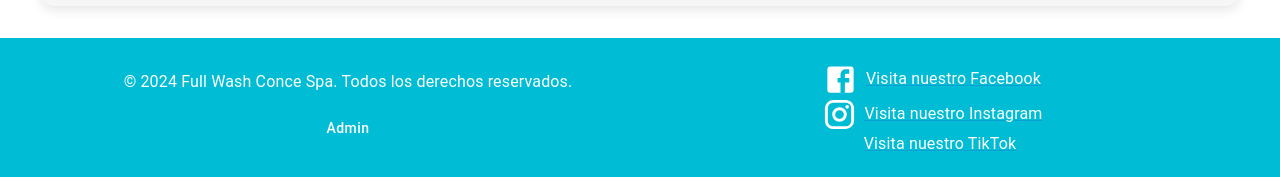
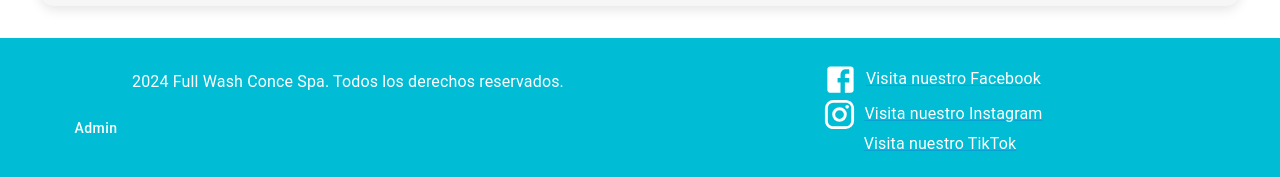
Before and after one commit to refh96/Frontend, a Next.js app in the folder frontend/: page / in a window 1280 px wide. Shown: the part 3958-4135 px from the top of the page. Built offline with nearby package versions, Linux system fonts and the light colour scheme; no server answers.

Commit message:
ajuste de redireccion

```diff
--- a/frontend/app/components/Footer.jsx
+++ b/frontend/app/components/Footer.jsx
@@ -2,8 +2,24 @@ import React from 'react';
 import { Container, Typography, Box, Link, Grid, Button } from '@mui/material';
 import FacebookIcon from '@mui/icons-material/Facebook';
 import InstagramIcon from '@mui/icons-material/Instagram';
+import { useRouter } from 'next/navigation';
+import { parseCookies } from 'nookies';
 
 const Footer = () => {
+  const router = useRouter();
+
+  const handleAdminClick = (e) => {
+    e.preventDefault();
+    const cookies = parseCookies();
+    const token = cookies.token;
+
+    if (!token) {
+      router.push('/loginAdmin');
+    } else {
+      router.push('/dashboardAdmin');
+    }
+  };
+
   return (
     <footer>
       <Box
@@ -20,11 +36,10 @@ const Footer = () => {
           <Grid container spacing={2} justifyContent="center" alignItems="center">
             <Grid item xs={12} sm={6}>
               <Typography variant="body1">
-                © 2024 Full Wash Conce Spa. Todos los derechos reservados.
+                2024 Full Wash Conce Spa. Todos los derechos reservados.
               </Typography>
               <Button
-                component="a"
-                href="/dashboardAdmin"
+                onClick={handleAdminClick}
                 variant="text"
                 sx={{
                   color: 'white',
--- a/frontend/app/components/Header.jsx
+++ b/frontend/app/components/Header.jsx
@@ -4,6 +4,7 @@ import MenuIcon from '@mui/icons-material/Menu';
 import { useRouter } from 'next/navigation';
 import useMediaQuery from '@mui/material/useMediaQuery';
 import { useTheme } from '@mui/material/styles';
+import { parseCookies } from 'nookies';
 
 // Horarios de atención
 const hours = {
@@ -42,6 +43,22 @@ const Header = () => {
     setHoursAnchorEl(null);
   };
 
+  const handleMenuItemClick = (link) => {
+    if (link === '/dashboardCliente') {
+      const cookies = parseCookies();
+      const token = cookies.token;
+
+      if (!token) {
+        router.push('/loginCliente');
+      } else {
+        router.push(link);
+      }
+    } else {
+      router.push(link);
+    }
+    handleMenuClose();
+  };
+
   const menuItems = [
     { label: 'Inicio', link: '/' },
     { label: 'Servicios', link: '/servicios' },
@@ -49,11 +66,6 @@ const Header = () => {
     { label: 'Mi Cuenta', link: '/dashboardCliente' },
     { label: 'Registro', link: '/register' },
   ];
-
-  const handleNavigation = (link) => {
-    router.push(link);
-    handleMenuClose();
-  };
 
   return (
     <div>
@@ -117,7 +129,7 @@ const Header = () => {
                 onClose={handleMenuClose}
               >
                 {menuItems.map((item, index) => (
-                  <MenuItem key={index} onClick={() => handleNavigation(item.link)}>
+                  <MenuItem key={index} onClick={() => handleMenuItemClick(item.link)}>
                     {item.label}
                   </MenuItem>
                 ))}
@@ -128,7 +140,7 @@ const Header = () => {
               <Button
                 key={index}
                 color="inherit"
-                onClick={() => handleNavigation(item.link)}
+                onClick={() => handleMenuItemClick(item.link)}
                 sx={{
                   borderRadius: '50px',
                   margin: '0 10px',
```
